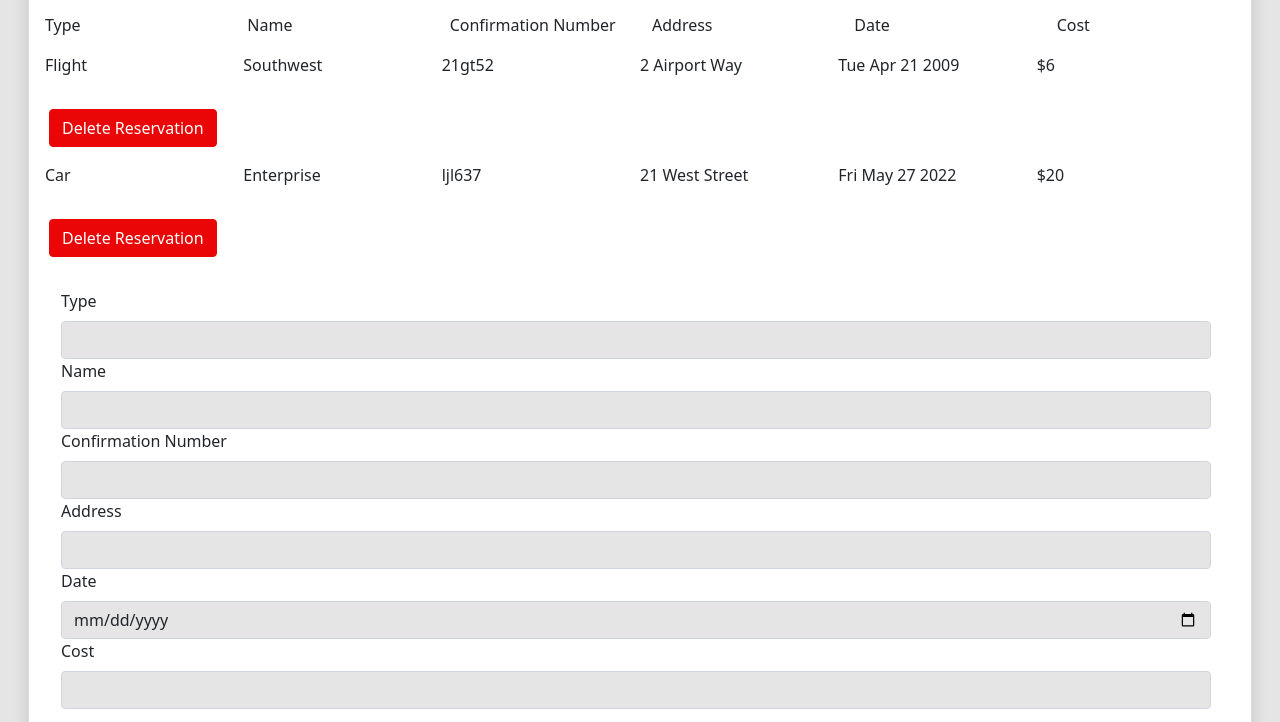
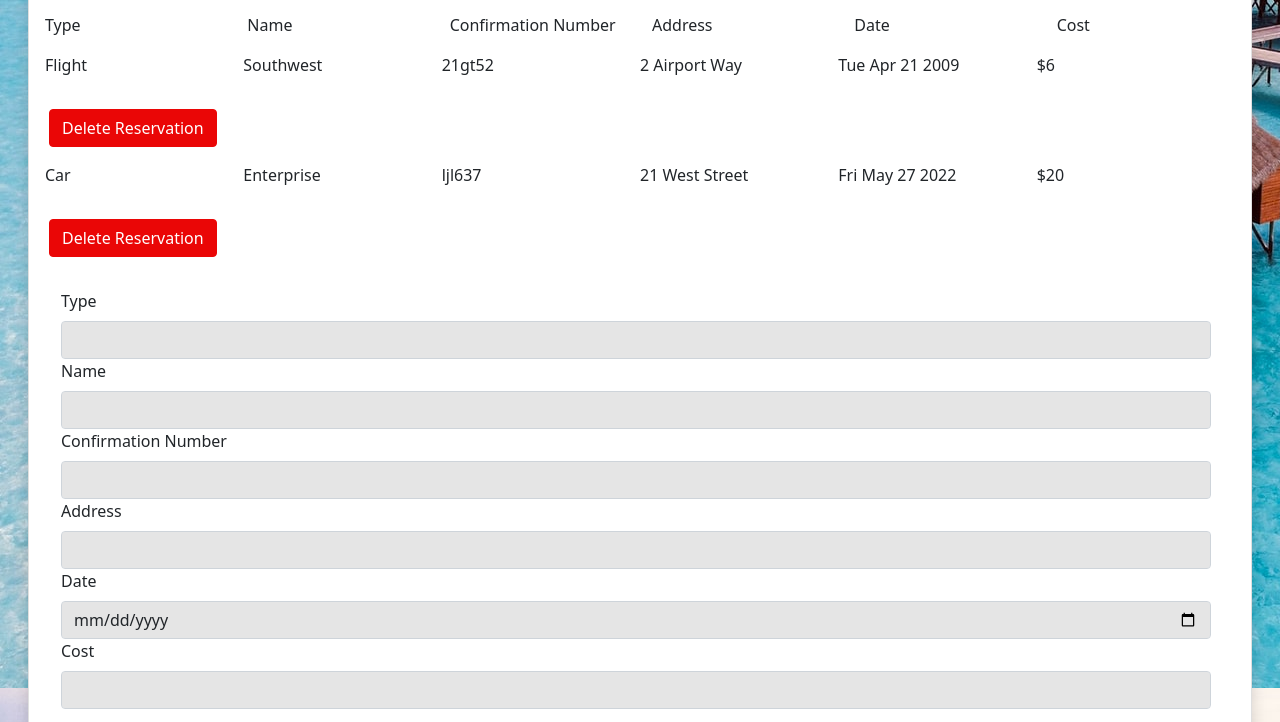
Before and after one commit to TylerRice27/Checkpoint-3, a website with bundled scripts: page index.html in a window 1280 px wide. Shown: the part 392-1114 px from the top of the page. Built offline with nearby package versions, Linux system fonts and the light colour scheme; a script that the page names is missing.

Commit message:
Added background image for style

```diff
--- a/assets/style/style.css
+++ b/assets/style/style.css
@@ -1 +1,5 @@
 /* BASIC STYLES HERE */
+body {
+    background-color: teal;
+    background-image: url("../img/mike-swigunski-k9Zeq6EH_bk-unsplash.jpg");
+}
```
Also changed, not shown: assets/img/mike-swigunski-k9Zeq6EH_bk-unsplash.jpg (added).
